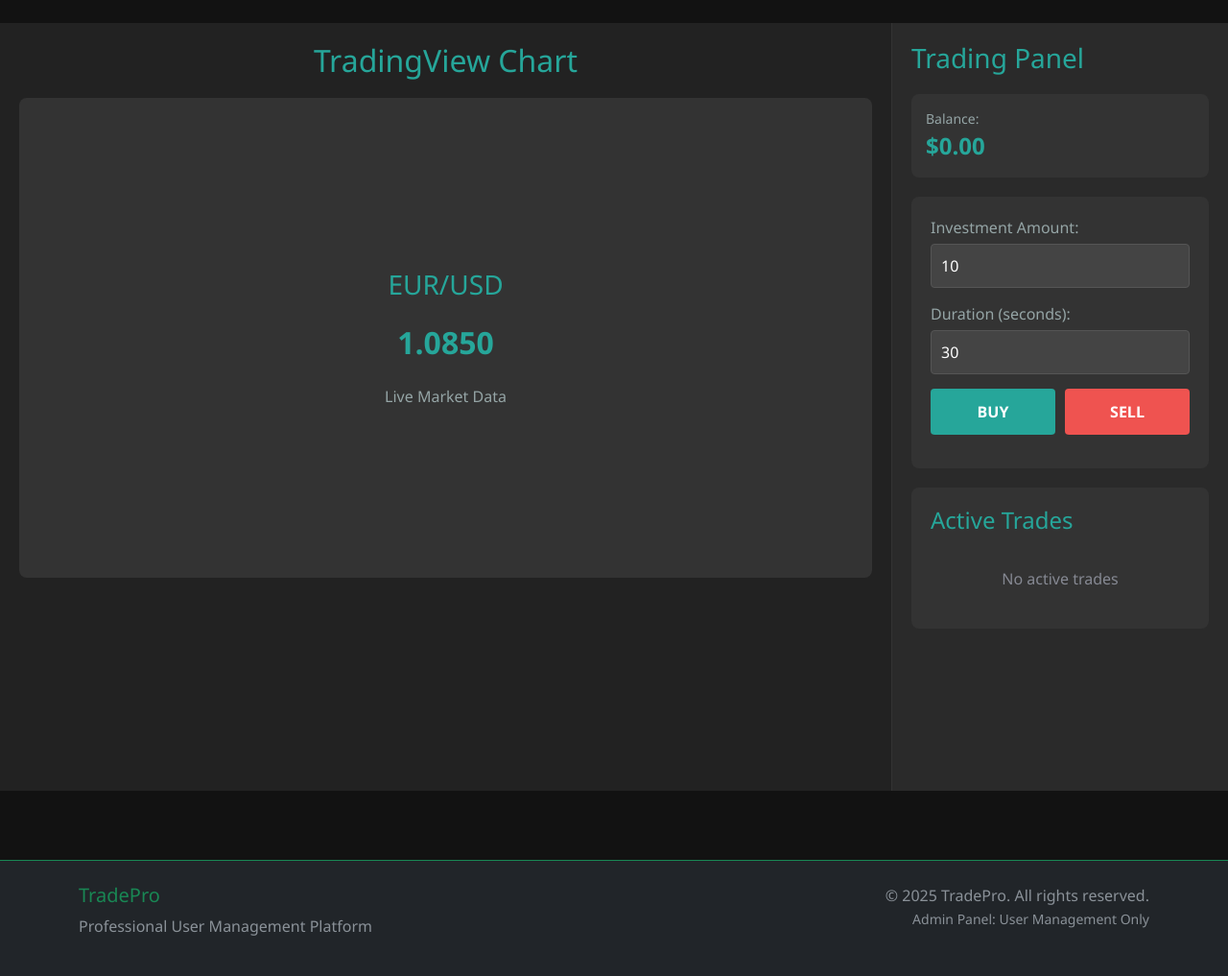
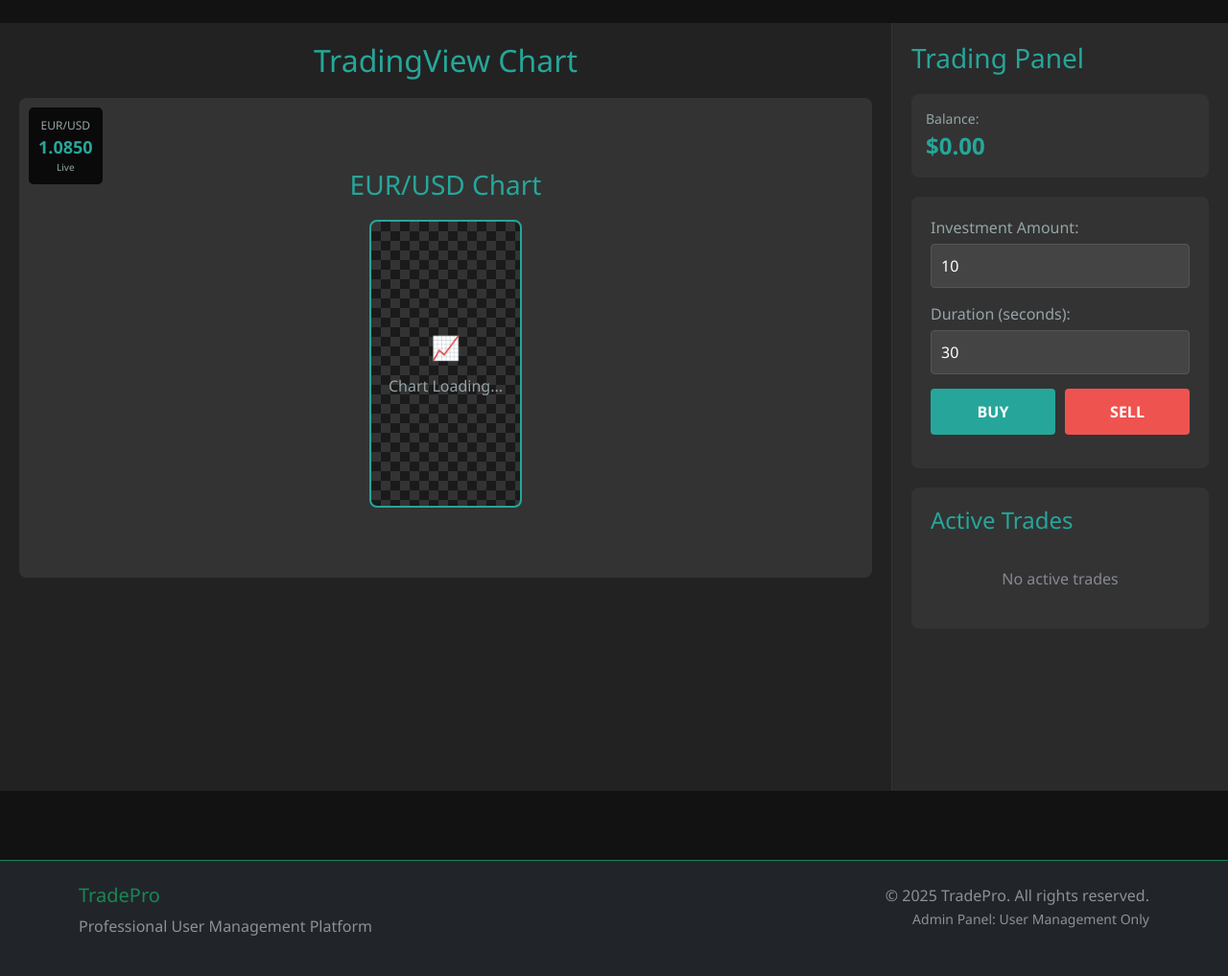
Before and after one commit to amanu477/trade-horizon, a Flask app: page /trading/demo in a window 1280 px wide. Shown: the part 57-1074 px from the top of the page at 96% size. Run offline with Flask 3, Linux system fonts and the light colour scheme; the visitor is signed in with stand-in values (Sample User, id 1); data that the repository does not hold is empty; some libraries are stand-ins or nearby versions.

Commit message:
Show live price charts to users so they can make informed trading decisions
Integrates TradingView charting library and initializes the chart in `static/js/simple-trading.js` and adds TradingView library in `demo.html` and `live.html`.

Replit-Commit-Author: Agent
Replit-Commit-Session-Id: 5eed7744-6818-40cc-8891-cd9ea0f9cfc0
Replit-Commit-Screenshot-Url: https://storage.googleapis.com/screenshot-production-us-central1/fc00bf03-5057-4343-9f19-c7f19a483e52/2e76987a-0d2a-46d4-aff9-4582bc89d8d5.jpg

```diff
--- a/static/js/simple-trading.js
+++ b/static/js/simple-trading.js
@@ -10,6 +10,7 @@ class SimpleTradingInterface {
 
     init() {
         this.createTradingInterface();
+        this.initializeTradingViewChart();
         this.loadActiveTrades();
 
         // Refresh active trades every 5 seconds
@@ -28,11 +29,15 @@ class SimpleTradingInterface {
                 <div style="flex: 1; background: #222; border-right: 1px solid #333;">
                     <div style="padding: 20px; text-align: center;">
                         <h2 style="color: #26a69a; margin-bottom: 20px;">TradingView Chart</h2>
-                        <div id="tradingview_chart" style="height: 500px; background: #333; border-radius: 8px; display: flex; align-items: center; justify-content: center;">
-                            <div style="text-align: center;">
-                                <h3 style="color: #26a69a;">EUR/USD</h3>
-                                <div id="price-display" style="font-size: 32px; font-weight: bold; color: #26a69a; margin: 20px 0;">1.0850</div>
-                                <div style="color: #95a5a6;">Live Market Data</div>
+                        <div id="tradingview_chart" style="height: 500px; background: #333; border-radius: 8px; position: relative;">
+                            <!-- TradingView Widget -->
+                            <div id="tradingview_widget" style="height: 100%; width: 100%;"></div>
+
+                            <!-- Price Display Overlay -->
+                            <div style="position: absolute; top: 10px; left: 10px; background: rgba(0,0,0,0.8); padding: 10px; border-radius: 5px;">
+                                <div style="color: #95a5a6; font-size: 12px;">EUR/USD</div>
+                                <div id="price-display" style="font-size: 18px; font-weight: bold; color: #26a69a;">1.0850</div>
+                                <div style="color: #95a5a6; font-size: 10px;">Live</div>
                             </div>
                         </div>
                     </div>
@@ -88,6 +93,52 @@ class SimpleTradingInterface {
         `;
 
         this.loadWalletBalance();
+    }
+
+    initializeTradingViewChart() {
+        // Initialize TradingView widget
+        setTimeout(() => {
+            try {
+                new TradingView.widget({
+                    "width": "100%",
+                    "height": "100%",
+                    "symbol": "FX:EURUSD",
+                    "interval": "1",
+                    "timezone": "Etc/UTC",
+                    "theme": "dark",
+                    "style": "1",
+                    "locale": "en",
+                    "toolbar_bg": "#f1f3f6",
+                    "enable_publishing": false,
+                    "hide_top_toolbar": false,
+                    "hide_legend": true,
+                    "save_image": false,
+                    "container_id": "tradingview_widget",
+                    "studies": [],
+                    "show_popup_button": false,
+                    "popup_width": "1000",
+                    "popup_height": "650"
+                });
+            } catch (error) {
+                // If TradingView fails, show a simple chart placeholder
+                const widget = document.getElementById('tradingview_widget');
+                if (widget) {
+                    widget.innerHTML = `
+                        <div style="display: flex; align-items: center; justify-content: center; height: 100%; flex-direction: column;">
+                            <div style="text-align: center;">
+                                <h3 style="color: #26a69a; margin-bottom: 20px;">EUR/USD Chart</h3>
+                                <div style="width: 80%; height: 300px; background: linear-gradient(45deg, #1a1a1a 25%, transparent 25%), linear-gradient(-45deg, #1a1a1a 25%, transparent 25%), linear-gradient(45deg, transparent 75%, #1a1a1a 75%), linear-gradient(-45deg, transparent 75%, #1a1a1a 75%); background-size: 20px 20px; background-position: 0 0, 0 10px, 10px -10px, -10px 0px; border: 2px solid #26a69a; border-radius: 8px; display: flex; align-items: center; justify-content: center; margin: 0 auto;">
+                                    <div style="text-align: center;">
+                                        <div style="font-size: 24px; color: #26a69a; margin-bottom: 10px;">📈</div>
+                                        <div style="color: #95a5a6;">Chart Loading...</div>
+                                    </div>
+                                </div>
+                            </div>
+                        </div>
+                    `;
+                }
+            }
+        }, 1000);
     }
 
     async placeTrade(direction) {
--- a/templates/trading/demo.html
+++ b/templates/trading/demo.html
@@ -7,6 +7,8 @@
 {% block head %}
 {{ super() }}
 <meta name="csrf-token" content="{{ csrf_token() }}">
+<!-- TradingView Charting Library -->
+<script type="text/javascript" src="https://s3.tradingview.com/tv.js"></script>
 {% endblock %}
 
 {% block content %}
--- a/templates/trading/live.html
+++ b/templates/trading/live.html
@@ -7,6 +7,8 @@
 {% block head %}
 {{ super() }}
 <meta name="csrf-token" content="{{ csrf_token() }}">
+<!-- TradingView Charting Library -->
+<script type="text/javascript" src="https://s3.tradingview.com/tv.js"></script>
 {% endblock %}
 
 {% block content %}
```
